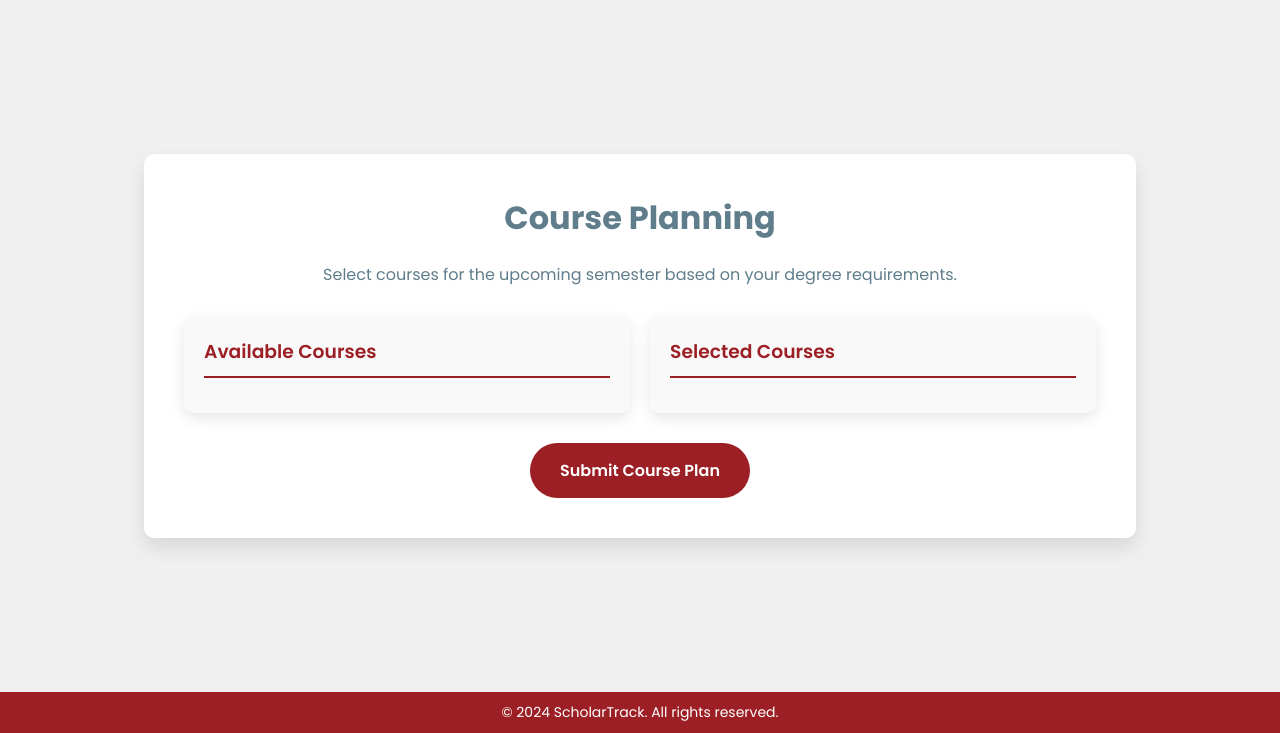
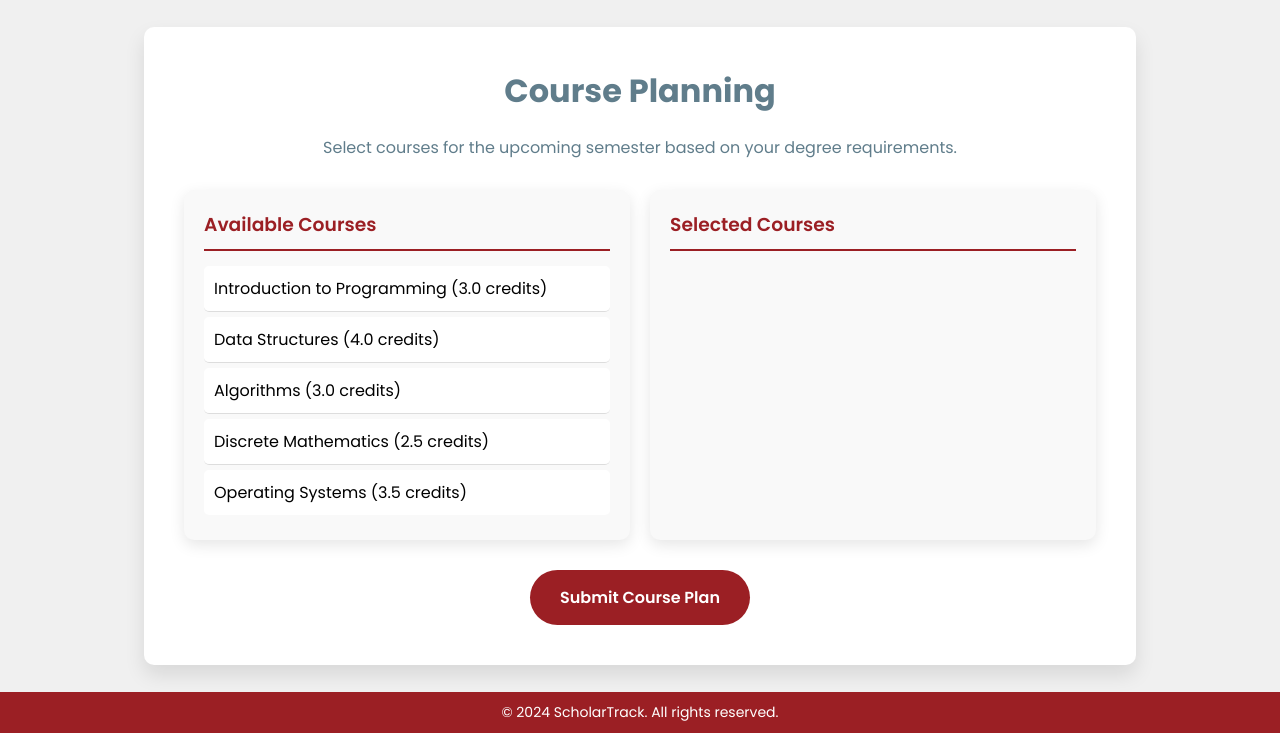
Before and after one commit to akwelemc/SCHOLARTRACK, a PHP site: page /view/coursePlanningPage.php in a window 1280 px wide. Shown: the part 67-800 px from the top of the page. Run offline with PHP 8.4, Linux system fonts and the light colour scheme.

Commit message:
Update coursePlanningPage.php

```diff
--- a/view/coursePlanningPage.php
+++ b/view/coursePlanningPage.php
@@ -27,12 +27,16 @@
                 <div class="course-list">
                     <h3>Available Courses</h3>
                     <ul id="availableCourses">
+                        <li id="course1" data-credits="3.0" data-status="available" data-prerequisites="[]">Introduction to Programming (3.0 credits)</li>
+                        <li id="course2" data-credits="4.0" data-status="available" data-prerequisites="[1]">Data Structures (4.0 credits)</li>
+                        <li id="course3" data-credits="3.0" data-status="available" data-prerequisites="[1]">Algorithms (3.0 credits)</li>
+                        <li id="course4" data-credits="2.5" data-status="available" data-prerequisites="[]">Discrete Mathematics (2.5 credits)</li>
+                        <li id="course5" data-credits="3.5" data-status="available" data-prerequisites="[2, 3]">Operating Systems (3.5 credits)</li>
                     </ul>
                 </div>
                 <div class="selected-courses">
                     <h3>Selected Courses</h3>
                     <ul id="selectedCourses">
-                        <!-- List selected courses here -->
                     </ul>
                 </div>
             </div>
@@ -45,7 +49,5 @@
     </footer>
 
     <script src="../js/coursePlanning.js"></script>
-
-
 </body>
 </html>
```
